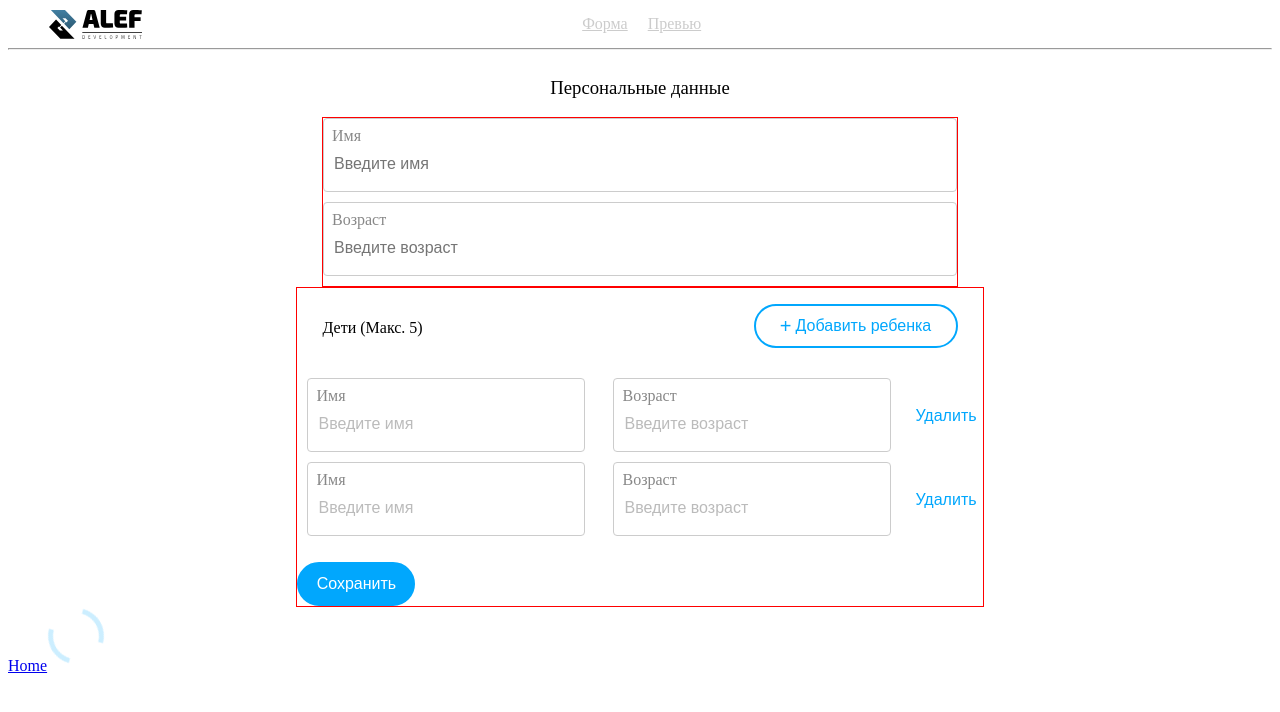
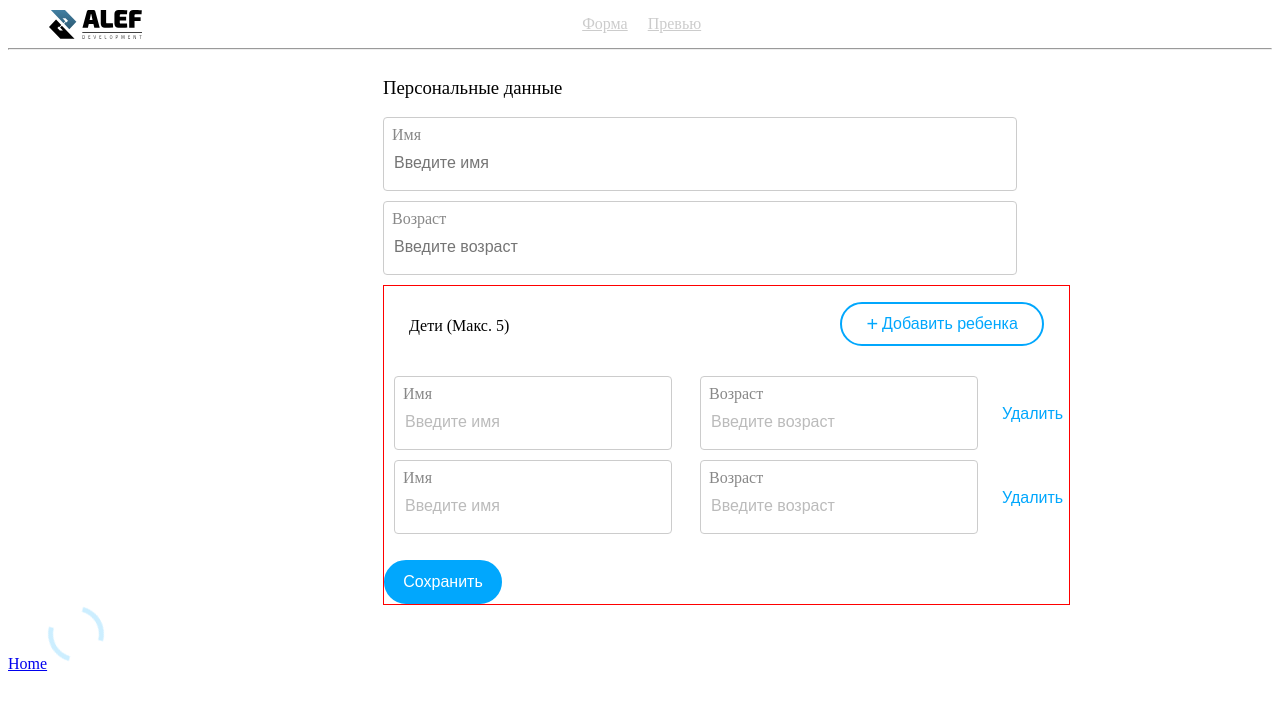
Before and after one commit to yulia463/Vue_todo, a Vue app: page / in a window 1280 px wide. Shown: the top 712 px of the page. Built offline with nearby package versions, Linux system fonts and the light colour scheme; no server answers; the HTML template or start-up script is replaced by a standard one.

Commit message:
fix styles all containers

```diff
--- a/src/components/ChildComponent.vue
+++ b/src/components/ChildComponent.vue
@@ -19,6 +19,5 @@ export default {
   background-color: gray;
   margin: 10px;
   padding: 10px;
-  border: 1px solid black;
 }
 </style>
--- a/src/components/PersonalInformation.vue
+++ b/src/components/PersonalInformation.vue
@@ -47,7 +47,6 @@ export default {
 .container{
   display: flex;
   flex-direction: column;
-  border: 1px solid red;
 
 }
 .input-container {
--- a/src/views/Form.vue
+++ b/src/views/Form.vue
@@ -1,8 +1,8 @@
 <template>
   <div>
-    <div style=" display: flex; flex-direction: column; align-items: center; ">
+    <div class="big-container" >
 
-      <h3 style=" font-weight: normal">Персональные данные</h3>
+      <h3 style=" font-weight: normal; display: flex" >Персональные данные</h3>
 
       <PersonalInformation/>
 
@@ -80,3 +80,11 @@ export default {
   }
 }
 </script>
+<style>
+.big-container{
+ display: flex;
+  flex-direction: column;
+  align-items: start;
+  padding-left: 375px;
+}
+</style>
```
